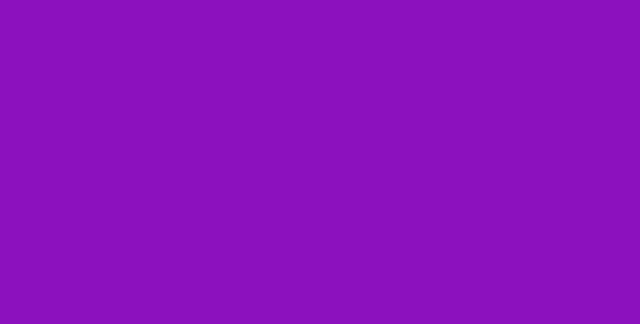
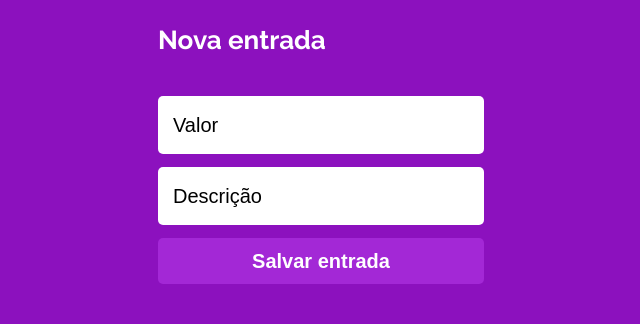
Before and after one commit to anaraquelmatos/projeto13-mywallet-front, a React app: page /add in a window 1280 px wide. Before the commit this address had no page. Shown: the whole page, without its empty margins (319-959 px from the left). Built offline with nearby package versions, Linux system fonts and the light colour scheme; a web font is replaced by a local one.

Commit message:
ValueAddition screen layout

```diff
--- a/src/components/App/index.js
+++ b/src/components/App/index.js
@@ -4,6 +4,7 @@ import UserContext from "../UserContext";
 import SignUp from "../SignUp";
 import SignIn from "../SignIn";
 import Record from "../Record";
+import ValueAddition from "../ValueAddition";
 
 function App() {
 
@@ -17,6 +18,7 @@ function App() {
                     <Route path="/" element={<SignIn />} />
                     <Route path="/sign-up" element={<SignUp />} />
                     <Route path="/records" element={<Record />} />
+                    <Route path="/add" element={<ValueAddition />} />
                 </Routes>
             </BrowserRouter>
         </UserContext.Provider>
--- a/src/components/Record/index.js
+++ b/src/components/Record/index.js
@@ -1,4 +1,5 @@
 import { useEffect, useContext } from "react";
+import { Link } from "react-router-dom";
 import axios from "axios";
 import "./style.css";
 import UserContext from "../UserContext";
@@ -24,22 +25,26 @@ function Record() {
     }, []);
 
     return info.records === null ? (
-        <main>
-            <div className="container">
+        <div className="containerRecord">
+            <header>
                 <div className="top">
                     <h1>Olá, {info.user.name}</h1>
                     <ion-icon name="exit-outline"></ion-icon>
                 </div>
+            </header>
+            <main>
                 <div className="description none">
                     <p>Não há registros de <br></br> entrada ou saída</p>
                 </div>
                 <div className="financialResources">
+                    <Link to={`/add`}>
                         <div className="addValue">
                             <div className="operator">
                                 <ion-icon name="add-circle-outline"></ion-icon>
                                 <p>Nova entrada</p>
                             </div>
                         </div>
+                    </Link>
                     <div className="subtractValue">
                         <div className="operator">
                             <ion-icon name="remove-circle-outline"></ion-icon>
@@ -47,25 +52,29 @@ function Record() {
                         </div>
                     </div>
                 </div>
+            </main>
         </div>
-        </main>
     ) : (
-        <main>
-            <div className="container">
+        <div className="containerRecord">
+            <header>
                 <div className="top">
                     <h1>Olá, {info.user}</h1>
                     <ion-icon name="exit-outline"></ion-icon>
                 </div>
+            </header>
+            <main>
                 <div className="description">
                     <p>Tem conteúdo</p>
                 </div>
                 <div className="financialResources">
+                    <Link to={`/add`}>
                         <div className="addValue">
                             <div className="operator">
                                 <ion-icon name="add-circle-outline"></ion-icon>
                                 <p>Nova entrada</p>
                             </div>
                         </div>
+                    </Link>
                     <div className="subtractValue">
                         <div className="operator">
                             <ion-icon name="remove-circle-outline"></ion-icon>
@@ -73,8 +82,8 @@ function Record() {
                         </div>
                     </div>
                 </div>
+            </main>
         </div>
-        </main>
     );
 }
 
--- a/src/components/Record/style.css
+++ b/src/components/Record/style.css
@@ -1,25 +1,25 @@
-.container {
+.containerRecord {
     width: 326px;
     margin: 25px auto 0;
     display: flex;
     flex-direction: column;
 }
 
-.container .top{
+.containerRecord .top{
     display: flex;
     justify-content: space-between;
     color: #FFFFFF;
     font-size: 30px;
 }
 
-.container h1 {
+.containerRecord h1 {
     font-weight: 700;
     font-size: 26px;
     line-height: 31px;
     color: #FFFFFF;
 }
 
-.container .description {
+.containerRecord .description {
     width: 326px;
     height: 446px;
     margin: 22px auto 0;
@@ -27,7 +27,7 @@
     border-radius: 5px;
 }
 
-.container .description p {
+.containerRecord .description p {
     font-weight: 400;
     font-size: 20px;
     line-height: 23px;
@@ -35,13 +35,13 @@
     color: #868686;
 }
 
-.container .none {
+.containerRecord .none {
     display: flex;
     justify-content: center;
     align-items: center;
 }
 
-.container .financialResources {
+.containerRecord .financialResources {
     width: 326px;
     margin: 13px auto 0;
     display: flex;
@@ -49,14 +49,14 @@
     align-items: center;
 }
 
-.container .financialResources p {
+.containerRecord .financialResources p {
     font-weight: 700;
     font-size: 17px;
     line-height: 20px;
     color: #FFFFFF;
 }
 
-.container .financialResources .addValue {
+.containerRecord .financialResources .addValue {
     width: 155px;
     height: 114px;
     display: flex;
@@ -65,7 +65,7 @@
     border-radius: 5px;
 }
 
-.container .financialResources .subtractValue {
+.containerRecord .financialResources .subtractValue {
     width: 155px;
     height: 114px;
     display: flex;
@@ -74,7 +74,7 @@
     border-radius: 5px;
 }
 
-.container .financialResources .operator {
+.containerRecord .financialResources .operator {
     width: 64px;
     height: 94.44px;
     margin-left: 10px;
--- /dev/null
+++ b/src/components/ValueAddition/index.js
@@ -0,0 +1,28 @@
+import { useState } from "react";
+import "./style.css";
+
+function ValueAddition() {
+
+    const [valor, setValor] = useState("");
+    const [descricao, setDescricao] = useState("");
+    // eslint-disable-next-line
+    const [habilitado, setHabilitado] = useState(false);
+
+    return (
+
+        <div className="containerValueAddition">
+            <header>
+                <h1>Nova entrada</h1>
+            </header>
+            <main>
+                <form>
+                    <input type="text" placeholder="Valor" disable={habilitado} pattern="/[1-9]\d{0,2}(?:\.\d{3})*,\d{2}/" value={valor} required onChange={(e) => setValor(e.target.value)}></input>
+                    <input type="text" placeholder="Descrição" disable={habilitado} value={descricao} required onChange={(e) => setDescricao(e.target.value)}></input>
+                    <button type="submit" disable={habilitado}>Salvar entrada</button>
+                </form>
+            </main>
+        </div>
+    );
+}
+
+export default ValueAddition;
--- /dev/null
+++ b/src/components/ValueAddition/style.css
@@ -0,0 +1,45 @@
+.containerValueAddition {
+    width: 326px;
+    margin: 25px auto 0;
+    display: flex;
+    flex-direction: column;
+}
+
+.containerValueAddition h1 {
+    padding-bottom: 40px;
+    font-weight: 700;
+    font-size: 26px;
+    line-height: 31px;
+    color: #FFFFFF;
+}
+
+.containerValueAddition input {
+    width: 326px;
+    height: 58px;
+    margin-bottom: 13px;
+    padding-left: 15px;
+    background: #FFFFFF;
+    border: none;
+    border-radius: 5px;
+    color: #000000;
+    font-weight: 400;
+    font-size: 20px;
+    line-height: 23px;
+}
+
+.containerValueAddition input::placeholder {
+    color: #000000;
+}
+
+.containerValueAddition button {
+    width: 326px;
+    height: 46px;
+    margin-bottom: 36px;
+    background: #A328D6;
+    border: none;
+    border-radius: 5px;
+    color: #FFFFFF;
+    font-weight: 700;
+    font-size: 20px;
+    line-height: 23px;
+}
```
Lines whose indentation alone changed are shown as unchanged.
